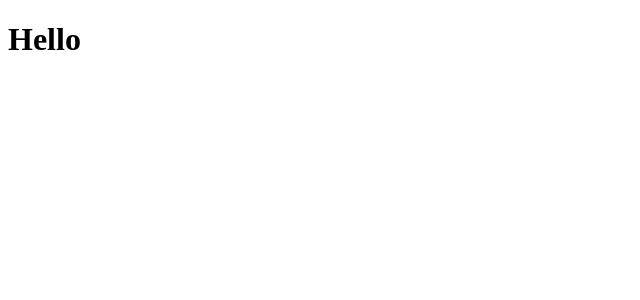
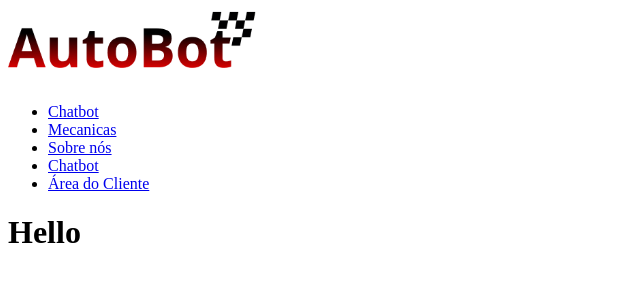
Before and after one commit to KitsuneTechno/HTML_NextJS, a Next.js app in the folder autobot/: page / in a window 1280 px wide. Shown: the top 300 px of the page, without its empty margins (0-640 px from the left). Built offline with nearby package versions, Linux system fonts and the light colour scheme.

Commit message:
Iniciando o header e a sua estilização.

```diff
--- a/autobot/src/app/globals.css
+++ b/autobot/src/app/globals.css
@@ -1,3 +1,14 @@
 @tailwind base;
 @tailwind components;
 @tailwind utilities;
+
+
+@layer components{
+  .navegacao{
+    @apply flex justify-between;
+
+    & ul{
+      @apply list-none;
+    }
+  }
+}
--- a/autobot/src/app/layout.tsx
+++ b/autobot/src/app/layout.tsx
@@ -1,7 +1,8 @@
+import Header from "@/components/Header/Header";
 import type { Metadata } from "next";
 
 export const metadata: Metadata = {
-  title: "Create Next App",
+  title: "Autobot",
   description: "Generated by create next app",
 };
 
@@ -13,6 +14,7 @@ export default function RootLayout({
   return (
     <html lang="pt-br">
       <body>
+        <Header />
         {children}
       </body>
     </html>
--- /dev/null
+++ b/autobot/src/components/Header/Header.tsx
@@ -0,0 +1,9 @@
+import Menu from "../Menu/Menu";
+
+export default function Header(){
+    return(
+        <header>
+            <Menu/>
+        </header>
+    )
+}
--- /dev/null
+++ b/autobot/src/components/Menu/Menu.tsx
@@ -0,0 +1,25 @@
+import logoAutobot from "@/img/logo-autobot.png"
+import Image from 'next/image'
+import Link from 'next/link'
+
+export default function Menu() {
+    return (
+        <nav className="navegacao">
+
+            <Link href={"/"} >
+                <Image
+                    src={logoAutobot}
+                    alt="Logo autobot"
+                    width={250} />
+            </Link>
+
+            <ul>
+                <li><Link href={"/chatbot"}>Chatbot</Link></li>
+                <li><Link href={"/mecanicas"}>Mecanicas</Link></li>
+                <li><Link href={"/sobre"}>Sobre nós</Link></li>
+                <li><Link href={"/membros"}>Chatbot</Link></li>
+                <li><Link href={"/cliente"}>Área do Cliente</Link></li>
+            </ul>
+        </nav>
+    )
+}
```
Also changed, not shown: autobot/src/img/logo-autobot.png (added), autobot/src/img/logo-kitsune-tech.png (added).
